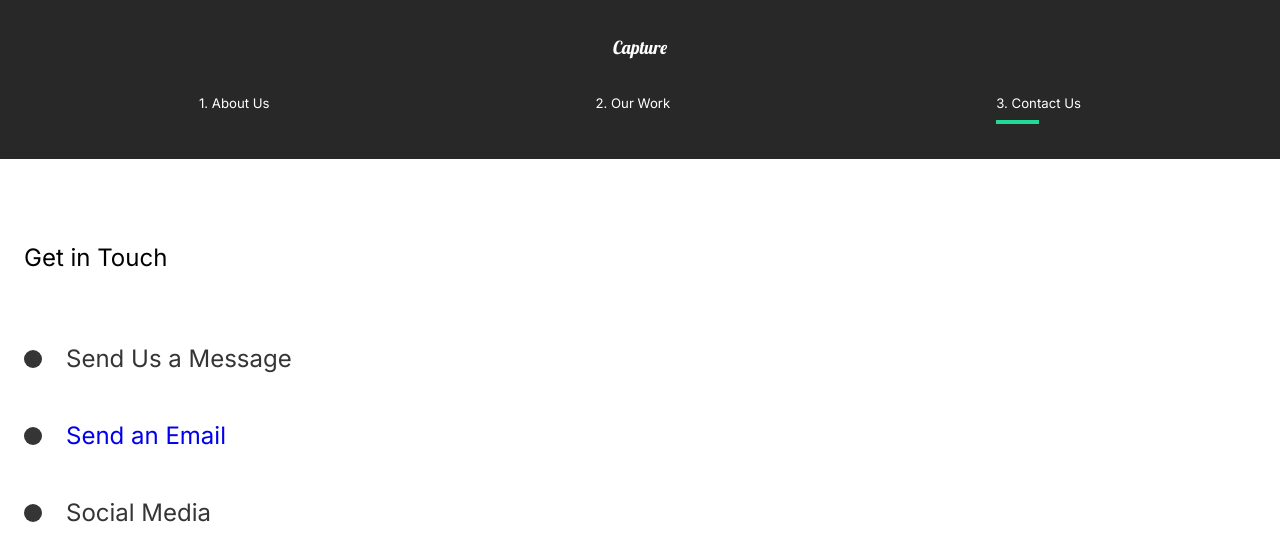
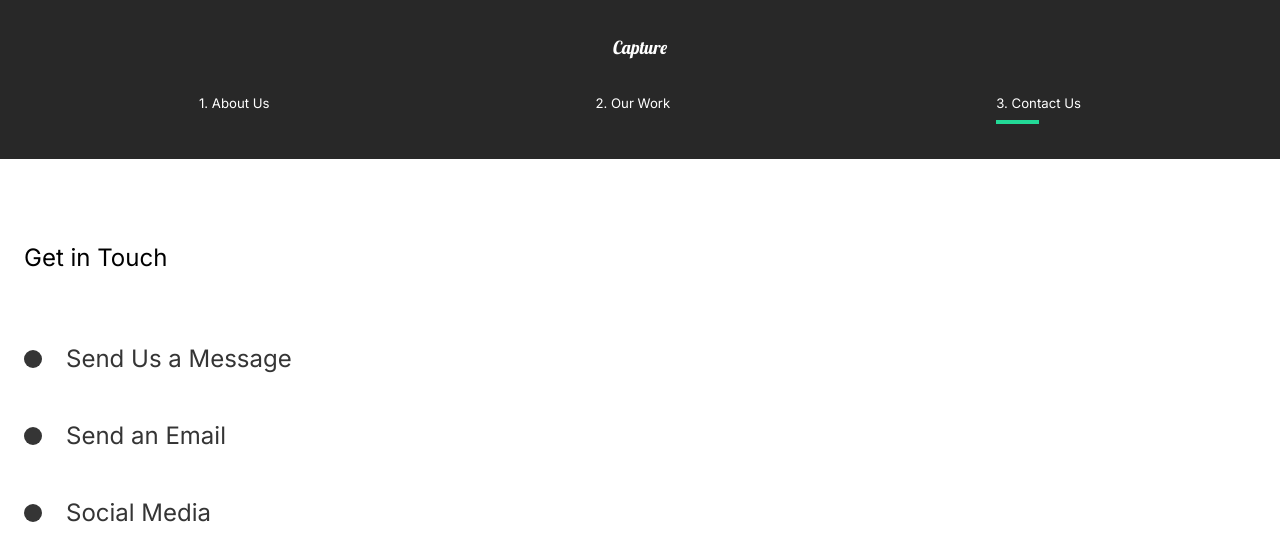
Before and after one commit to Shivam327/Capture, a React (Create React App) app: page /contact in a window 1280 px wide. Shown: the top 560 px of the page. Built offline with nearby package versions, Linux system fonts and the light colour scheme.

Commit message:
Refactoring

```diff
--- a/src/Pages/ContactUs.jsx
+++ b/src/Pages/ContactUs.jsx
@@ -30,9 +30,8 @@ const ContactUs = () => {
         <Hide>
           <Social variants={titleAnim}>
             <Circle />
-            <a href="mailto:shivamthaker1999@gmai;.com">
-              <h2> Send an Email</h2>
-            </a>
+
+            <h2> Send an Email</h2>
           </Social>
         </Hide>
         <Hide>
```
